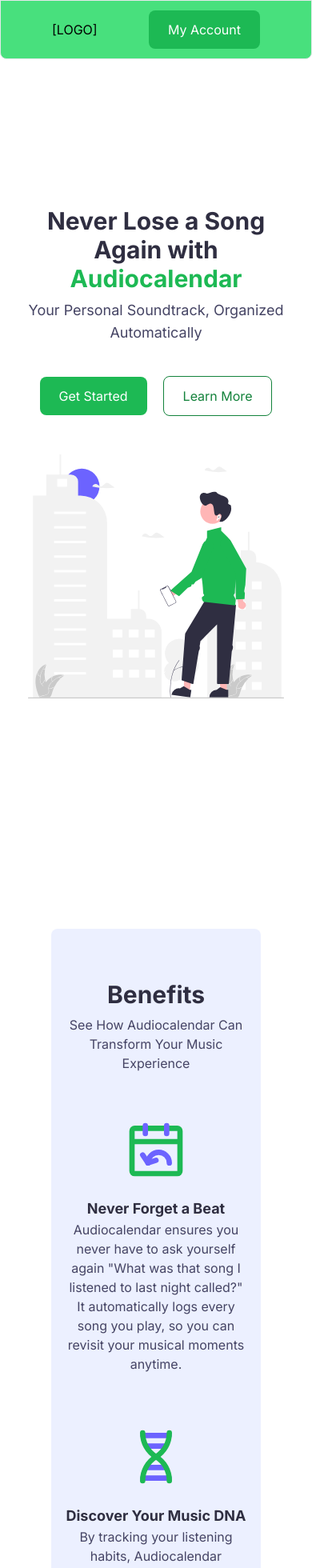
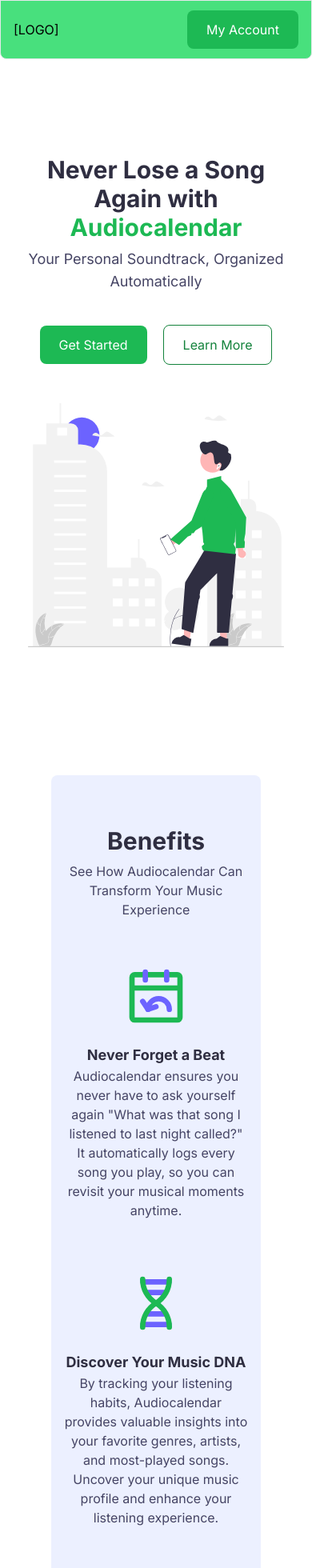
Before and after one commit to szilard-dobai/audiocalendar, a Next.js app in the folder client/: page / in a window 390 px wide. Shown: the top 1960 px of the page at 80% size. Built offline with nearby package versions, Linux system fonts and the light colour scheme.

Commit message:
Change some spacing.

```diff
--- a/client/src/app/(home)/(components)/Benefits.tsx
+++ b/client/src/app/(home)/(components)/Benefits.tsx
@@ -7,7 +7,7 @@
   return (
     <section
       id="benefits"
-      className="my-36 text-center bg-complement-50 px-4 py-16 rounded-lg"
+      className="my-20 md:my-36 text-center bg-complement-50 px-4 py-16 rounded-lg"
     >
       <hgroup className="mb-14">
         <h2 className="text-3xl md:text-5xl font-bold text-primary mb-2">
--- a/client/src/app/(home)/(components)/CTA.tsx
+++ b/client/src/app/(home)/(components)/CTA.tsx
@@ -5,7 +5,7 @@
   return (
     <section
       id="cta"
-      className="my-36 bg-brand-50 w-full rounded-lg p-16 relative overflow-hidden z-0 text-center"
+      className="my-20 md:my-36 bg-brand-50 w-full rounded-lg p-16 relative overflow-hidden z-0 text-center"
     >
       <div className="absolute -top-12 -right-6 w-1/3 h-4/5 bg-brand-200 rotate-12 rounded-3xl -z-10" />
       <div className="absolute top-[-5%] left-[-10%] w-[15rem] h-[20rem] bg-brand-300 rotate-[-30deg] rounded-3xl -z-10" />
--- a/client/src/app/(home)/(components)/FAQ.tsx
+++ b/client/src/app/(home)/(components)/FAQ.tsx
@@ -1,7 +1,7 @@
 import CollapsibleDefinition from "./CollapsibleDefinition";
 
 const FAQ = () => (
-  <section id="faq" className="my-36 bg-brand-50 p-8 rounded-lg">
+  <section id="faq" className="my-20 md:my-36 bg-brand-50 p-8 rounded-lg">
     <dl className="flex flex-col gap-4">
       <CollapsibleDefinition
         term="How does Audiocalendar work?"
--- a/client/src/app/(home)/(components)/Hero.tsx
+++ b/client/src/app/(home)/(components)/Hero.tsx
@@ -7,7 +7,7 @@
   return (
     <section
       id="hero"
-      className="flex flex-col gap-12 md:gap-0 md:grid md:grid-cols-10 my-36 items-center"
+      className="flex flex-col gap-12 md:gap-0 md:grid md:grid-cols-10 my-20 md:my-36 items-center"
     >
       <div className="md:col-start-1 md:col-end-7 md:row-start-1 md:z-10 text-center md:text-left">
         <hgroup className="mb-10">
--- a/client/src/app/(home)/page.tsx
+++ b/client/src/app/(home)/page.tsx
@@ -15,7 +15,7 @@
       <Image
         src={imagination}
         alt="person listening to music in the nature"
-        className="w-full md:w-3/4 h-auto"
+        className="my-10 md:my-16 w-full md:w-3/4 h-auto"
         priority
       />
 
--- a/client/src/components/Navigation.tsx
+++ b/client/src/components/Navigation.tsx
@@ -3,7 +3,7 @@
 
 const Navigation = () => {
   return (
-    <nav className="py-3 px-16 w-full rounded-b-lg border flex flex-row items-center justify-between text-white bg-brand-400 mb-10">
+    <nav className="py-3 px-4 sm:px-16 w-full rounded-b-lg border flex flex-row items-center justify-between text-white bg-brand-400 mb-10">
       <Link href="/" className="text-black">
         [LOGO]
       </Link>
```
